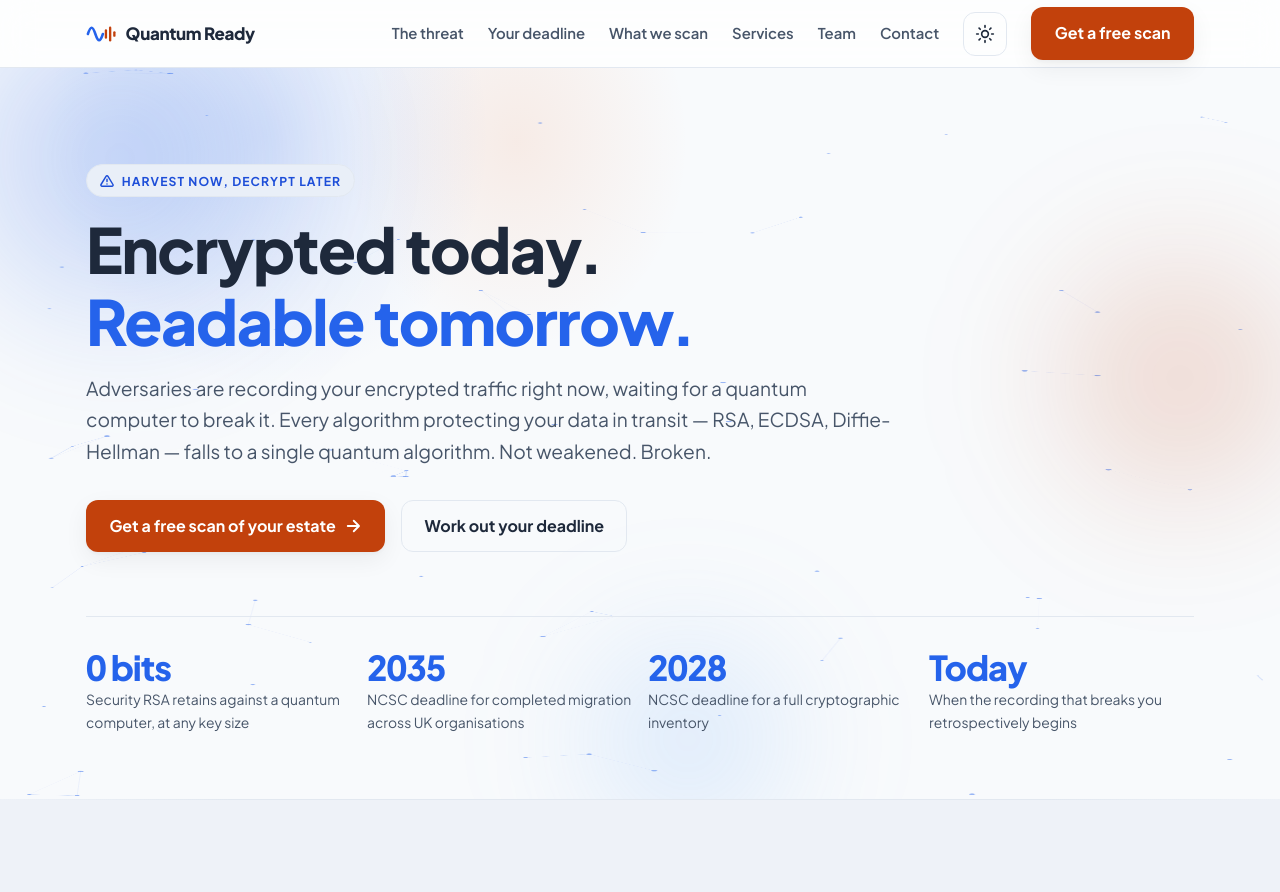
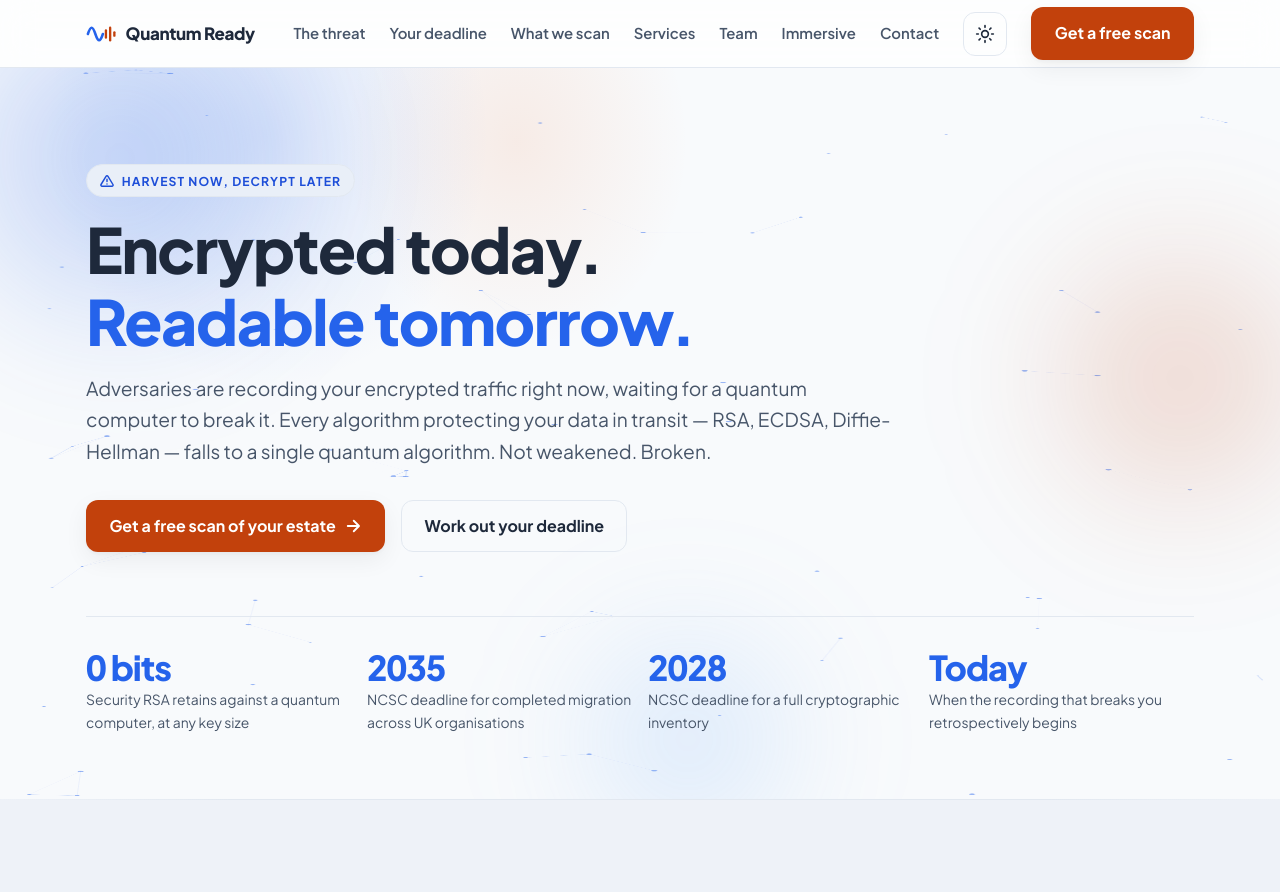
Before and after one commit to DarshanC27/Quantum-Website, a website built with Vite: page index.html in a window 1280 px wide. Shown: the top 892 px of the page. Built offline with nearby package versions, Linux system fonts and the light colour scheme; files whose address does not match are found by name.

Commit message:
Prepare Quantum Ready site for public launch
Add GitHub Pages deploy workflow, founder go-live README, Immersive nav link,
canonical URL for this repo, and refreshed standalone.html.

```diff
--- a/index.html
+++ b/index.html
@@ -6,7 +6,7 @@
 <title>Quantum Ready — Post-quantum readiness for UK organisations</title>
 <meta name="description" content="Adversaries are recording encrypted traffic today to decrypt it once quantum computers arrive. Quantum Ready scans your public estate, shows exactly what is exposed, and gives you a costed migration plan against the NCSC 2035 deadline.">
 <meta name="theme-color" content="#2563eb">
-<link rel="canonical" href="https://darshanc27.github.io/Quantum.Ready/">
+<link rel="canonical" href="https://darshanc27.github.io/Quantum-Website/">
 
 <meta property="og:type" content="website">
 <meta property="og:title" content="Quantum Ready — Post-quantum readiness for UK organisations">
@@ -96,6 +96,7 @@
       <a href="#scan">What we scan</a>
       <a href="#services">Services</a>
       <a href="#team">Team</a>
+      <a href="immersive.html">Immersive</a>
       <a href="#contact">Contact</a>
     </div>
 
```
Also changed, not shown: standalone.html (+2 -1 lines), .github/workflows/pages.yml (added), README.md.
